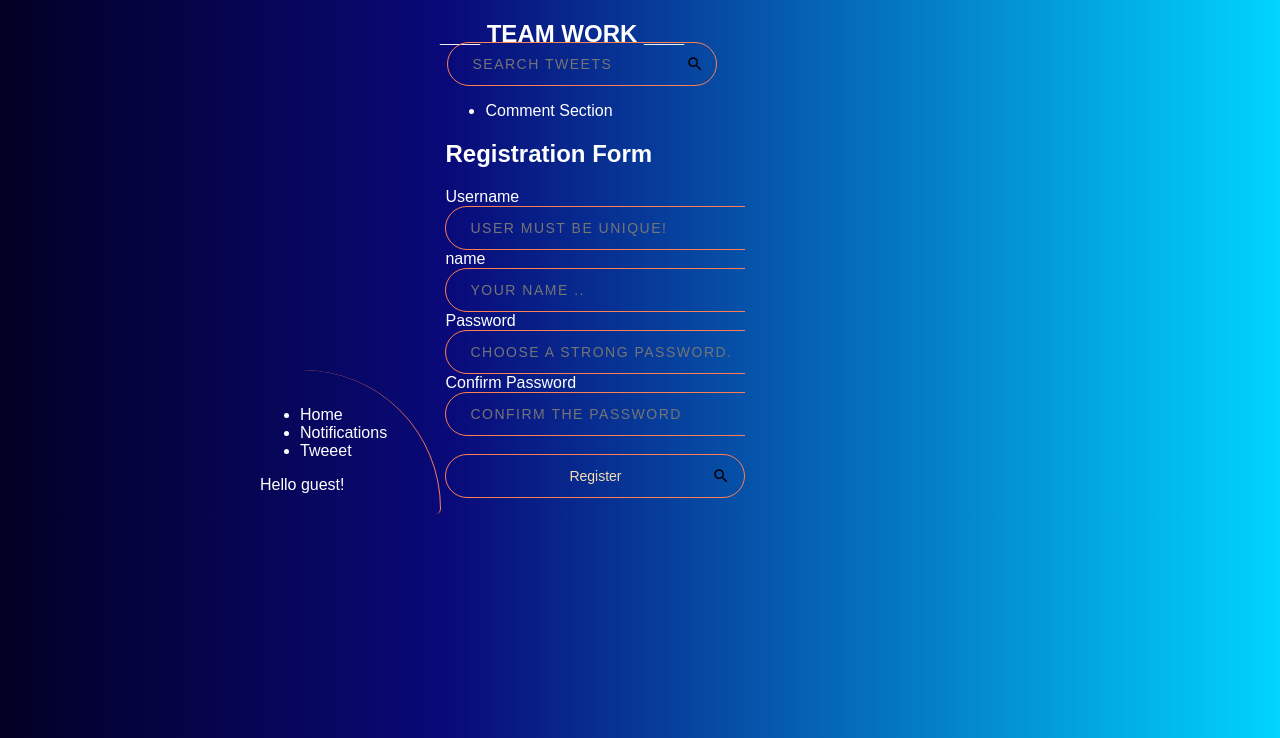
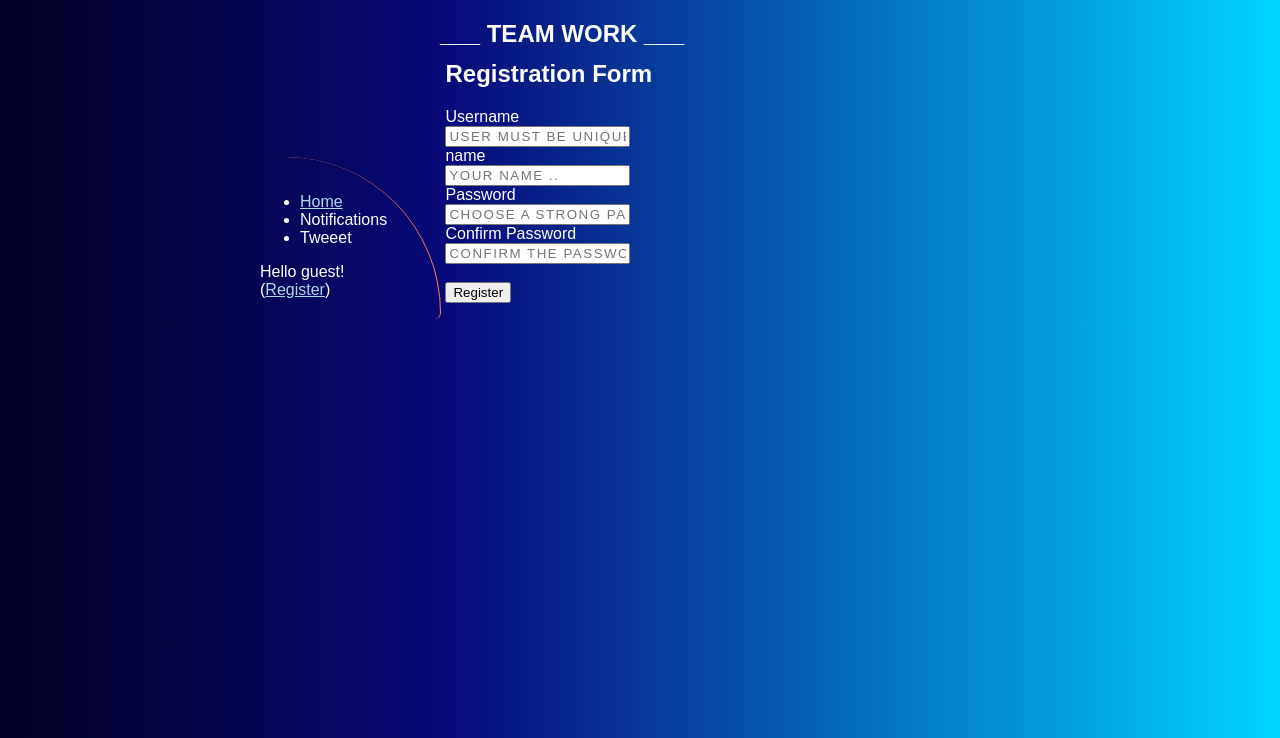
Before and after one commit to ionut-ksx/tweets_demo, a Flask app: page /register in a window 1280 px wide. Shown: the top 738 px of the page. Run offline with Flask 2, Linux system fonts and the light colour scheme.

Commit message:
changed css form style

```diff
--- a/src/tweets_demo/__init__.py
+++ b/src/tweets_demo/__init__.py
@@ -1,5 +1,4 @@
 import os
-from flask_login import LoginManager
 from functools import wraps
 from flask_sessionstore import Session
 from flask import session, url_for, redirect, flash
--- a/src/tweets_demo/app.py
+++ b/src/tweets_demo/app.py
@@ -5,7 +5,6 @@ import time
 import sys
 from tweets_demo.configuration import config
 import os
-from flask_login import LoginManager
 
 
 UPLOAD_FOLDER = "/tmp"
@@ -13,7 +12,6 @@ UPLOAD_FOLDER = "/tmp"
 app = Flask(__name__)
 app.secret_key = "SQLAlchemySecret"
 app.config.update(config().as_dict())
-login_manager = LoginManager()
 
 db = SQLAlchemy(app)
 
--- a/src/tweets_demo/static/css/style.css
+++ b/src/tweets_demo/static/css/style.css
@@ -49,15 +49,16 @@ div.logo{
 div.top{
     width: 220px;
     margin: 2px;
+    margin-top: 16px;
     font-family: 'Raleway', sans-serif;
 }
 div.container {
     padding-top: 64px;
 }
 
-input {
+.top input {
     width: 100%;
-    padding: 12px 24px;
+    padding: 10px 20px;
 
     background-color: transparent;
     transition: transform 250ms ease-in-out;
@@ -84,7 +85,7 @@ input {
     letter-spacing: 1.5px;
 }
 
-input:focus, input:hover{
+.top input:focus, .top input:hover{
     padding: 12px 0;
     outline: 0;
     border: 1px solid transparent;
@@ -97,3 +98,25 @@ input:focus, input:hover{
 div.tweets {
     color: white;
 }
+
+div.register {
+}
+
+a:link {
+  color: lightblue;
+}
+
+/* visited link */
+a:visited {
+  color: green;
+}
+
+/* mouse over link */
+a:hover {
+  color: none;
+}
+
+/* selected link */
+a:active {
+  color: lightseagreen;
+}
--- a/src/tweets_demo/templates/forms/login.html
+++ b/src/tweets_demo/templates/forms/login.html
@@ -16,6 +16,7 @@
 {% endwith %}
 <div class="center">
   {% if error %}<p class=error><strong>Error:</strong> {{ error }}{% endif %}
+    <h2>Welcome!</h2>
   <form action="{{ url_for('users.login') }}" method="POST">
     <label for="username">Username</label>
       <br>
--- a/src/tweets_demo/templates/forms/register.html
+++ b/src/tweets_demo/templates/forms/register.html
@@ -16,6 +16,7 @@
 <div class="center">
   <h2>Registration Form</h2>
   {% if error %}<p class=error><strong>Error:</strong> {{ error }}{% endif %}
+  <div class="register">
     <form action="{{ url_for('users.register') }}" method="POST">
       <dl>
         <label for="username">Username</label>
@@ -53,4 +54,5 @@
 
     </form>
   </div>
+</div>
 {% endblock %}
--- a/src/tweets_demo/templates/index.html
+++ b/src/tweets_demo/templates/index.html
@@ -13,7 +13,9 @@
     <div class="split left">
         <div class="menu">
             <ul>
-                <li>Home</li>
+                <li>
+                    <a href="{{ url_for('home.index') }}">Home</a>
+                </li>
                 <li>Notifications</li>
                 <li>Tweeet</li>
             </ul>
@@ -25,32 +27,14 @@
                 Hello {{ session.get("logged_in") }}! (<a href="{{ url_for('users.logout') }}">Logout</a>)
             {% else %}
                 Hello guest!
+                <br>
+                (<a href="{{ url_for('users.register_form') }}">Register</a>)
+
             {% endif %}
         </div>
     </div>
     <div class="split right">
-        <div class="top">
-            <div class="search__container">
-                <input class="search__input" type="text" placeholder="Search Tweets">
-            </div>
-        </div>
-        <div class="tweets">
 
-            {% for tweet in tweets%}
-            <ul>
-                <li>
-                    {{tweets.id_user}} : <a href="{{ url_for('tweets.show', id= tweet.id) }}">{{tweet.content}}</a>
-                </li>
-            </ul>
-            {% endfor %}
-            <div>
-            <ul>
-                <li>
-                    Comment Section
-                </li>
-            </ul>
-            </div>
-        </div>
         {# footer side -> fixed logo #}
         {# main body -> tweets & comments #}
         {% block content %}
@@ -62,6 +46,20 @@
               </ul>
             {% endif %}
           </div>
+          <div class="top">
+            <div class="search__container">
+                <input class="search__input" type="text" placeholder="Search Tweets">
+            </div>
+          </div>
+          <div class="tweets">
+            {% for tweet in tweets%}
+            <ul>
+                <li>
+                    {{tweets.id_user}} : <a href="{{ url_for('tweets.show', id= tweet.id) }}">{{tweet.content}}</a>
+                </li>
+            </ul>
+            {% endfor %}
+        </div>
         {% endwith %}
             {# =========== Index Section ======== #}
 
```
Lines whose indentation alone changed are shown as unchanged.
